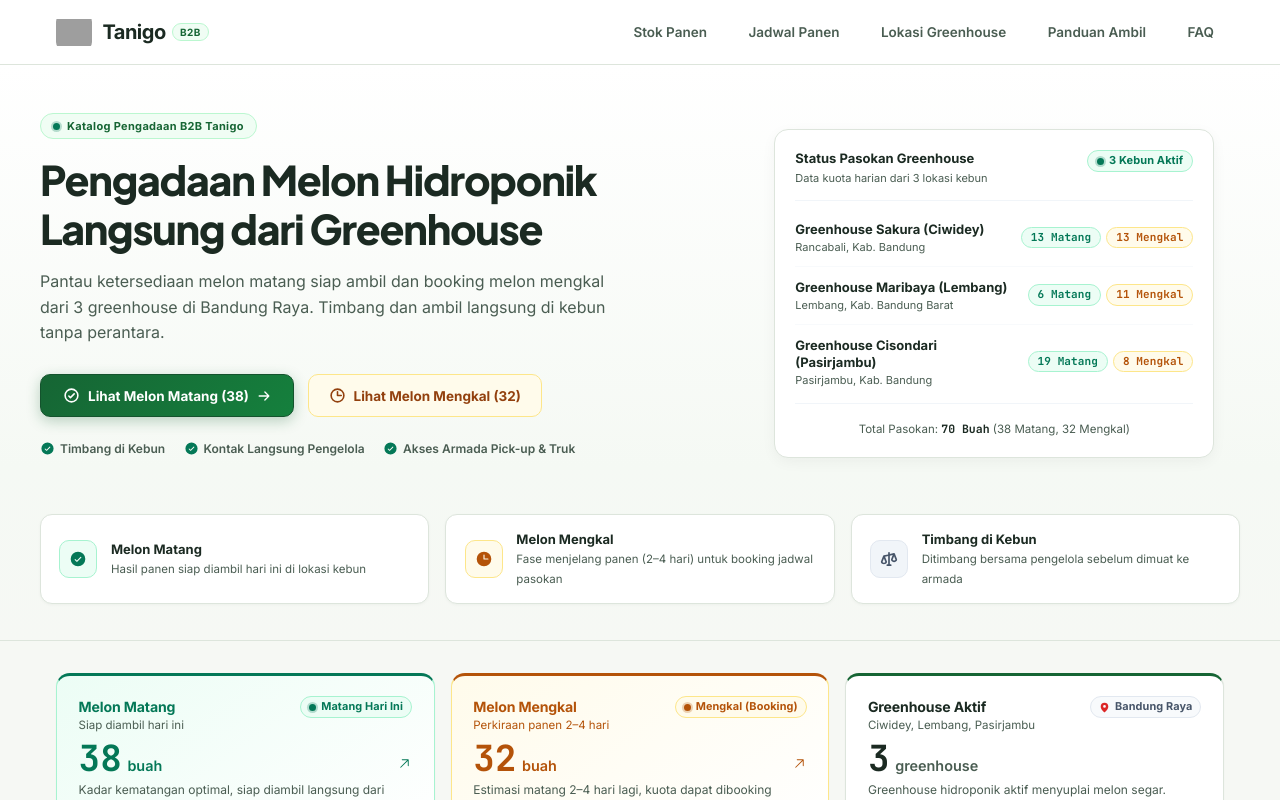
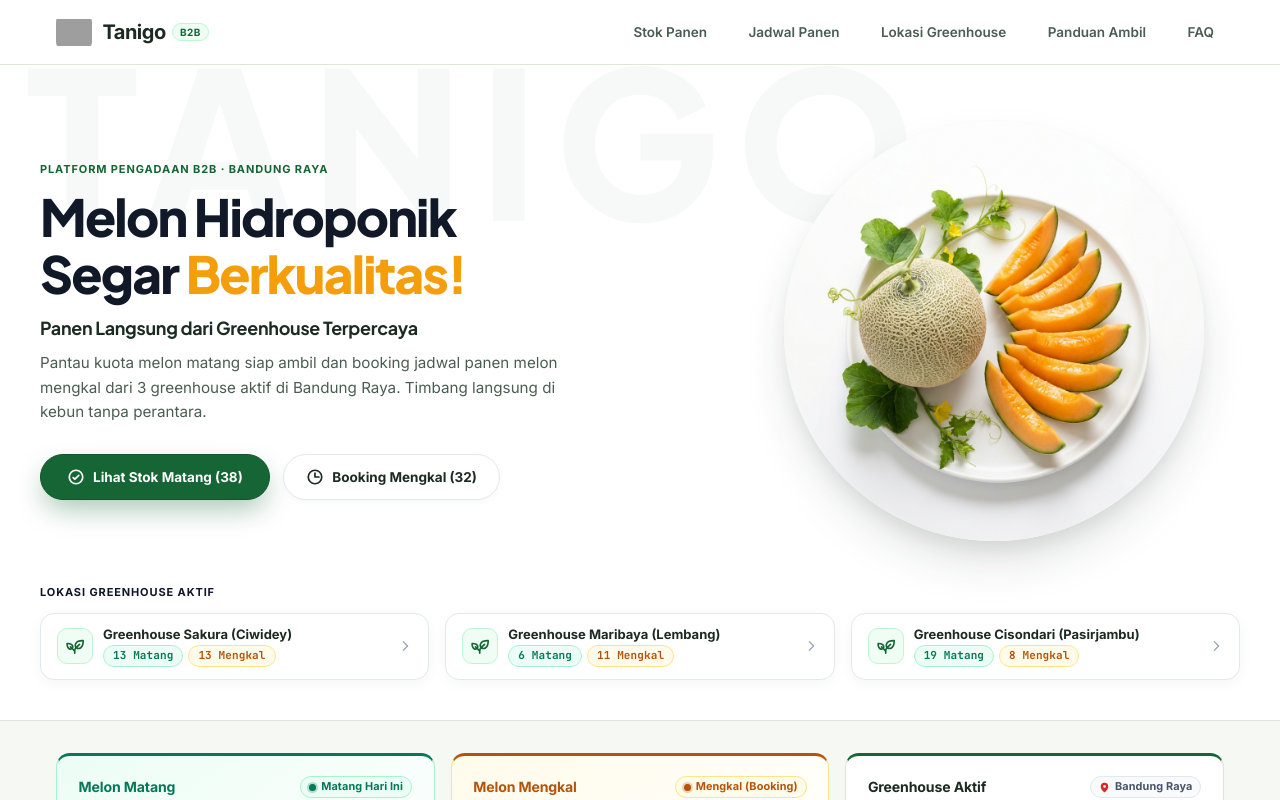
Before and after one commit to ichsanmldni/tani-go-b2b, a React (Vite) app: page / in a window 1280 px wide. Shown: the top 800 px of the page. Built offline with nearby package versions, Linux system fonts and the light colour scheme; no server answers; grey boxes are pictures that could not be loaded.

Commit message:
feat: terapkan estetika visual fresh fruit store dengan tipografi bold foto piring melon studio dan kartu ringkasan

```diff
--- a/src/components/HeroSection.jsx
+++ b/src/components/HeroSection.jsx
@@ -3,10 +3,11 @@ import {
   CheckCircle,
   Clock,
   MapPin,
-  ArrowRight,
+  CaretRight,
   Plant,
-  Scales
+  ShoppingBagOpen
 } from '@phosphor-icons/react';
+import heroMelonPlate from '../assets/hero-melon-plate.jpg';
 
 export default function HeroSection({
   readyCount = 0,
@@ -26,166 +27,132 @@ export default function HeroSection({
   const gh3Ready = safeReady.find(i => i.greenhouse_id === 'GH-3')?.jumlah_matang ?? 19;
   const gh3Mengkal = safeMengkal.find(i => i.greenhouse_id === 'GH-3')?.jumlah_mengkal ?? 8;
 
-  const totalAll = readyCount + mengkalCount;
+  const quickGreenhouses = [
+    {
+      id: 'GH-1',
+      name: 'Greenhouse Sakura (Ciwidey)',
+      loc: 'Ciwidey, Kab. Bandung',
+      ready: gh1Ready,
+      mengkal: gh1Mengkal
+    },
+    {
+      id: 'GH-2',
+      name: 'Greenhouse Maribaya (Lembang)',
+      loc: 'Lembang, Kab. Bandung Barat',
+      ready: gh2Ready,
+      mengkal: gh2Mengkal
+    },
+    {
+      id: 'GH-3',
+      name: 'Greenhouse Cisondari (Pasirjambu)',
+      loc: 'Pasirjambu, Kab. Bandung',
+      ready: gh3Ready,
+      mengkal: gh3Mengkal
+    }
+  ];
 
   return (
-    <section className="hero-section-wrap">
-      <div className="hero-main-container">
-        {/* 2-Column Responsive Layout */}
-        <div className="hero-grid-split">
+    <section className="hero-fruit-wrap">
+      {/* Background Typographic Watermark (Matching Reference 'FRUITS' Watermark) */}
+      <div className="hero-watermark-text" aria-hidden="true">
+        TANIGO
+      </div>
 
-          {/* Left Column: Factual Value & Actions */}
-          <div className="hero-left-content">
-            {/* Clean Pill Badge (No Emoji) */}
-            <div className="hero-pill-badge">
-              <span className="pulse-dot-green"></span>
-              <span className="hero-pill-text">Katalog Pengadaan B2B Tanigo</span>
-            </div>
+      <div className="hero-fruit-container">
 
-            {/* Main Headline */}
-            <h1 className="hero-headline">
-              Pengadaan Melon Hidroponik Langsung dari Greenhouse
+        {/* Main Split Grid: Left Text + Right Photographic Plate */}
+        <div className="hero-fruit-split">
+
+          {/* Left Column: Bold Fresh Typography */}
+          <div className="hero-fruit-left">
+            {/* Category / Sub-tag */}
+            <span className="hero-fruit-tag">
+              PLATFORM PENGADAAN B2B &middot; BANDUNG RAYA
+            </span>
+
+            {/* Big Headline (Matching 'Healthy Fresh Fruits!' in reference) */}
+            <h1 className="hero-fruit-headline">
+              Melon Hidroponik <br />
+              Segar <span className="hero-fruit-accent">Berkualitas!</span>
             </h1>
 
-            {/* Subtitle */}
-            <p className="hero-subtitle">
-              Pantau ketersediaan melon matang siap ambil dan booking melon mengkal dari 3 greenhouse di Bandung Raya. Timbang dan ambil langsung di kebun tanpa perantara.
+            {/* Sub-headline */}
+            <h2 className="hero-fruit-subhead">
+              Panen Langsung dari Greenhouse Terpercaya
+            </h2>
+
+            {/* Description */}
+            <p className="hero-fruit-desc">
+              Pantau kuota melon matang siap ambil dan booking jadwal panen melon mengkal dari 3 greenhouse aktif di Bandung Raya. Timbang langsung di kebun tanpa perantara.
             </p>
 
-            {/* Action Buttons */}
-            <div className="hero-cta-wrap">
+            {/* Pill CTA Buttons */}
+            <div className="hero-fruit-cta-row">
               <a
                 href="#siap-jual"
-                className="btn-primary-craft hero-btn-main"
+                className="hero-fruit-btn-primary"
               >
-                <CheckCircle size={17} weight="bold" />
-                <span>Lihat Melon Matang ({readyCount})</span>
-                <ArrowRight size={14} weight="bold" />
+                <CheckCircle size={18} weight="bold" />
+                <span>Lihat Stok Matang ({readyCount})</span>
               </a>
 
               <a
                 href="#mengkal"
-                className="hero-btn-secondary"
+                className="hero-fruit-btn-secondary"
               >
-                <Clock size={17} weight="bold" />
-                <span>Lihat Melon Mengkal ({mengkalCount})</span>
+                <Clock size={18} weight="bold" />
+                <span>Booking Mengkal ({mengkalCount})</span>
               </a>
-            </div>
-
-            {/* Clean Fact List (No Emojis, No Hallucinated Metrics) */}
-            <div className="hero-trust-bar">
-              <div className="hero-trust-item">
-                <CheckCircle size={15} weight="fill" className="hero-trust-icon" />
-                <span>Timbang di Kebun</span>
-              </div>
-              <div className="hero-trust-item">
-                <CheckCircle size={15} weight="fill" className="hero-trust-icon" />
-                <span>Kontak Langsung Pengelola</span>
-              </div>
-              <div className="hero-trust-item">
-                <CheckCircle size={15} weight="fill" className="hero-trust-icon" />
-                <span>Akses Armada Pick-up & Truk</span>
-              </div>
             </div>
           </div>
 
-          {/* Right Column: Real-Data Inventory Snapshot (No Fake Graphics) */}
-          <div className="hero-right-visual">
-            <div className="hero-summary-card">
-              <div className="hero-summary-header">
-                <div>
-                  <strong style={{ fontSize: '13px', color: 'var(--text-main)', display: 'block' }}>
-                    Status Pasokan Greenhouse
-                  </strong>
-                  <span style={{ fontSize: '11px', color: 'var(--text-muted)' }}>
-                    Data kuota harian dari 3 lokasi kebun
-                  </span>
-                </div>
-                <span className="badge badge-success">
-                  <span className="pulse-dot-green"></span>
-                  3 Kebun Aktif
-                </span>
-              </div>
-
-              <div className="hero-summary-list">
-                {/* Row 1 */}
-                <div className="hero-summary-row">
-                  <div>
-                    <strong className="hero-summary-gh-name">Greenhouse Sakura (Ciwidey)</strong>
-                    <span className="hero-summary-gh-sub">Rancabali, Kab. Bandung</span>
-                  </div>
-                  <div className="hero-summary-badges">
-                    <span className="badge badge-success font-mono">{gh1Ready} Matang</span>
-                    <span className="badge badge-warning font-mono">{gh1Mengkal} Mengkal</span>
-                  </div>
-                </div>
-
-                {/* Row 2 */}
-                <div className="hero-summary-row">
-                  <div>
-                    <strong className="hero-summary-gh-name">Greenhouse Maribaya (Lembang)</strong>
-                    <span className="hero-summary-gh-sub">Lembang, Kab. Bandung Barat</span>
-                  </div>
-                  <div className="hero-summary-badges">
-                    <span className="badge badge-success font-mono">{gh2Ready} Matang</span>
-                    <span className="badge badge-warning font-mono">{gh2Mengkal} Mengkal</span>
-                  </div>
-                </div>
-
-                {/* Row 3 */}
-                <div className="hero-summary-row">
-                  <div>
-                    <strong className="hero-summary-gh-name">Greenhouse Cisondari (Pasirjambu)</strong>
-                    <span className="hero-summary-gh-sub">Pasirjambu, Kab. Bandung</span>
-                  </div>
-                  <div className="hero-summary-badges">
-                    <span className="badge badge-success font-mono">{gh3Ready} Matang</span>
-                    <span className="badge badge-warning font-mono">{gh3Mengkal} Mengkal</span>
-                  </div>
-                </div>
-              </div>
-
-              {/* Summary Footer */}
-              <div className="hero-summary-footer">
-                <span style={{ fontSize: '11.5px', color: 'var(--text-muted)' }}>
-                  Total Pasokan: <strong className="font-mono" style={{ color: 'var(--text-main)' }}>{totalAll} Buah</strong> ({readyCount} Matang, {mengkalCount} Mengkal)
-                </span>
-              </div>
+          {/* Right Column: Studio-Shot Fresh Melon on White Plate */}
+          <div className="hero-fruit-right">
+            <div className="hero-fruit-plate-box">
+              <img
+                src={heroMelonPlate}
+                alt="Piring Buah Melon Hidroponik Segar Tanigo"
+                className="hero-fruit-plate-image"
+              />
             </div>
           </div>
 
         </div>
 
-        {/* 3 Factual Feature Cards */}
-        <div className="hero-feature-strip">
-          <div className="hero-feature-item">
-            <div className="hero-feature-icon-box ready">
-              <CheckCircle size={18} weight="fill" />
-            </div>
-            <div>
-              <strong className="hero-feature-title">Melon Matang</strong>
-              <small className="hero-feature-desc">Hasil panen siap diambil hari ini di lokasi kebun</small>
-            </div>
-          </div>
+        {/* Bottom Quick Row (Matching 'OUR MENU' cards in the reference) */}
+        <div className="hero-bottom-menu-wrap">
+          <span className="hero-bottom-menu-label">
+            LOKASI GREENHOUSE AKTIF
+          </span>
 
-          <div className="hero-feature-item">
-            <div className="hero-feature-icon-box upcoming">
-              <Clock size={18} weight="fill" />
-            </div>
-            <div>
-              <strong className="hero-feature-title">Melon Mengkal</strong>
-              <small className="hero-feature-desc">Fase menjelang panen (2–4 hari) untuk booking jadwal pasokan</small>
-            </div>
-          </div>
+          <div className="hero-bottom-menu-grid">
+            {quickGreenhouses.map((gh) => (
+              <a
+                key={gh.id}
+                href="#siap-jual"
+                className="hero-bottom-menu-card"
+                title={`Lihat kuota di ${gh.name}`}
+              >
+                <div style={{ display: 'flex', alignItems: 'center', gap: '10px' }}>
+                  <div className="hero-bottom-card-icon">
+                    <Plant size={18} weight="bold" />
+                  </div>
+                  <div>
+                    <strong className="hero-bottom-card-title">
+                      {gh.name}
+                    </strong>
+                    <div className="hero-bottom-card-meta">
+                      <span className="badge badge-success font-mono">{gh.ready} Matang</span>
+                      <span className="badge badge-warning font-mono">{gh.mengkal} Mengkal</span>
+                    </div>
+                  </div>
+                </div>
 
-          <div className="hero-feature-item">
-            <div className="hero-feature-icon-box neutral">
-              <Scales size={18} weight="bold" />
-            </div>
-            <div>
-              <strong className="hero-feature-title">Timbang di Kebun</strong>
-              <small className="hero-feature-desc">Ditimbang bersama pengelola sebelum dimuat ke armada</small>
-            </div>
+                <div className="hero-bottom-card-arrow">
+                  <CaretRight size={14} weight="bold" />
+                </div>
+              </a>
+            ))}
           </div>
         </div>
 
--- a/src/index.css
+++ b/src/index.css
@@ -629,334 +629,262 @@ h1, h2, h3, h4, h5, h6 {
 }
 
 /* ==========================================================================
-   Hero Visual Split & Atmosphere Elements
+   Fresh Fruit Store Style Hero (Matching Reference Design)
    ========================================================================== */
-.hero-section-wrap {
+.hero-fruit-wrap {
   position: relative;
-  background: linear-gradient(180deg, #FFFFFF 0%, #F5F9F4 70%, var(--bg-app) 100%);
+  background: #ffffff;
   border-bottom: 1px solid var(--border-subtle);
-  padding: 3rem 1rem 2.25rem;
+  padding: 3.5rem 1rem 2.5rem;
   margin-bottom: 2rem;
   overflow: hidden;
 }
 
-.hero-ambient-glow {
+/* Background Typographic Watermark (Matching 'FRUITS' in Reference) */
+.hero-watermark-text {
   position: absolute;
-  top: -100px;
-  right: -50px;
-  width: 580px;
-  height: 580px;
-  background: radial-gradient(circle, rgba(34, 197, 94, 0.16) 0%, rgba(245, 158, 11, 0.08) 45%, transparent 70%);
-  border-radius: 50%;
-  filter: blur(50px);
+  top: -15px;
+  left: 2%;
+  font-size: clamp(6rem, 16vw, 13rem);
+  font-weight: 900;
+  font-family: var(--font-heading);
+  color: rgba(22, 101, 52, 0.038);
+  letter-spacing: 0.08em;
+  line-height: 0.85;
+  user-select: none;
   pointer-events: none;
   z-index: 0;
 }
 
-.hero-grid-pattern {
-  position: absolute;
-  inset: 0;
-  background-image: radial-gradient(rgba(22, 101, 52, 0.08) 1.2px, transparent 1.2px);
-  background-size: 24px 24px;
-  mask-image: linear-gradient(180deg, #000 65%, transparent 100%);
-  -webkit-mask-image: linear-gradient(180deg, #000 65%, transparent 100%);
-  pointer-events: none;
-  z-index: 0;
-}
-
-.hero-main-container {
+.hero-fruit-container {
   max-width: 1200px;
   margin: 0 auto;
   position: relative;
   z-index: 1;
 }
 
-.hero-grid-split {
+.hero-fruit-split {
   display: grid;
   grid-template-columns: 1.15fr 0.85fr;
-  gap: 2.75rem;
+  gap: 2.5rem;
   align-items: center;
-  margin-bottom: 2.5rem;
+  margin-bottom: 2.75rem;
 }
 
-.hero-left-content {
+.hero-fruit-left {
   display: flex;
   flex-direction: column;
   align-items: flex-start;
   text-align: left;
 }
 
-.hero-pill-badge {
-  display: inline-flex;
-  align-items: center;
-  gap: 7px;
-  padding: 5px 12px;
-  background-color: var(--primary-subtle);
-  border: 1px solid var(--primary-border);
-  border-radius: 9999px;
-  margin-bottom: 1rem;
+.hero-fruit-tag {
+  display: inline-block;
+  font-size: 11px;
+  font-weight: 800;
+  letter-spacing: 0.08em;
+  color: var(--primary);
+  text-transform: uppercase;
+  margin-bottom: 0.75rem;
 }
 
-.hero-pill-text {
-  font-size: 11px;
-  font-weight: 700;
-  color: var(--primary);
-  letter-spacing: 0.03em;
+.hero-fruit-headline {
+  font-size: clamp(2.1rem, 4vw, 3.4rem);
+  font-weight: 900;
+  color: #111827;
+  letter-spacing: -0.035em;
+  line-height: 1.12;
+  margin: 0 0 0.85rem;
 }
 
-.hero-headline {
-  font-size: clamp(1.85rem, 3.2vw, 2.65rem);
-  font-weight: 800;
-  color: var(--text-main);
-  letter-spacing: -0.03em;
-  line-height: 1.2;
-  margin: 0 0 1rem;
+.hero-fruit-accent {
+  color: #f59e0b;
 }
 
-.hero-subtitle {
-  font-size: clamp(0.9rem, 1.25vw, 1.05rem);
+.hero-fruit-subhead {
+  font-size: clamp(1rem, 1.4vw, 1.2rem);
+  font-weight: 700;
+  color: var(--text-main);
+  letter-spacing: -0.015em;
+  margin: 0 0 0.75rem;
+}
+
+.hero-fruit-desc {
+  font-size: clamp(0.85rem, 1.2vw, 0.95rem);
   color: var(--text-muted);
   line-height: 1.6;
-  margin: 0 0 1.75rem;
-  max-width: 580px;
+  margin: 0 0 1.85rem;
+  max-width: 540px;
 }
 
-.hero-cta-wrap {
+.hero-fruit-cta-row {
   display: flex;
   align-items: center;
   gap: 0.85rem;
   flex-wrap: wrap;
-  width: 100%;
-  margin-bottom: 1.5rem;
 }
 
-.hero-btn-main {
+/* Rounded Pill Primary Button (Matching red pill in reference) */
+.hero-fruit-btn-primary {
   display: inline-flex;
   align-items: center;
   gap: 8px;
-  padding: 12px 22px;
+  padding: 13px 26px;
+  border-radius: 9999px;
+  background: #166534;
+  color: #ffffff;
   font-size: 13.5px;
   font-weight: 700;
-  border-radius: 10px;
-  background: linear-gradient(135deg, #166534 0%, #15803d 100%);
-  color: #ffffff;
+  text-decoration: none;
+  box-shadow: 0 12px 28px -4px rgba(22, 101, 52, 0.38);
   border: 1px solid #14532d;
-  box-shadow: 0 4px 14px rgba(22, 101, 52, 0.28);
-  text-decoration: none;
-  transition: all 0.2s cubic-bezier(0.16, 1, 0.3, 1);
   cursor: pointer;
+  transition: all 0.22s cubic-bezier(0.16, 1, 0.3, 1);
 }
 
-.hero-btn-main:hover {
-  background: linear-gradient(135deg, #14532d 0%, #0f3d21 100%);
+.hero-fruit-btn-primary:hover {
+  background: #14532d;
   transform: translateY(-2px);
-  box-shadow: 0 6px 18px rgba(22, 101, 52, 0.35);
+  box-shadow: 0 16px 32px -4px rgba(22, 101, 52, 0.48);
   color: #ffffff;
 }
 
-.hero-btn-secondary {
+.hero-fruit-btn-secondary {
   display: inline-flex;
   align-items: center;
   gap: 8px;
-  padding: 12px 20px;
+  padding: 13px 22px;
+  border-radius: 9999px;
+  background: #ffffff;
+  color: var(--text-main);
+  border: 1.5px solid #e2e8f0;
   font-size: 13.5px;
   font-weight: 700;
-  border-radius: 10px;
-  background: #FFFBEB;
-  color: #92400e;
-  border: 1px solid #FDE68A;
   text-decoration: none;
-  transition: all 0.2s cubic-bezier(0.16, 1, 0.3, 1);
   cursor: pointer;
+  box-shadow: 0 2px 6px rgba(0, 0, 0, 0.03);
+  transition: all 0.22s cubic-bezier(0.16, 1, 0.3, 1);
 }
 
-.hero-btn-secondary:hover {
-  background: #FEF3C7;
-  border-color: #FCD34D;
+.hero-fruit-btn-secondary:hover {
+  background: #f8fafc;
+  border-color: #cbd5e1;
   transform: translateY(-2px);
-  box-shadow: 0 4px 12px rgba(180, 83, 9, 0.15);
+  box-shadow: 0 6px 14px rgba(0, 0, 0, 0.06);
 }
 
-.hero-trust-bar {
+/* Right Side: Studio Photographic Plate Showcase */
+.hero-fruit-right {
+  position: relative;
+  width: 100%;
   display: flex;
   align-items: center;
-  gap: 1.15rem;
-  flex-wrap: wrap;
-  margin-bottom: 1.15rem;
-  font-size: 12px;
-  color: var(--text-muted);
-  font-weight: 600;
+  justify-content: center;
 }
 
-.hero-trust-item {
-  display: inline-flex;
+.hero-fruit-plate-box {
+  position: relative;
+  width: 100%;
+  max-width: 440px;
+  display: flex;
   align-items: center;
-  gap: 5px;
+  justify-content: center;
 }
 
-.hero-trust-icon {
-  color: var(--status-ready);
+.hero-fruit-plate-image {
+  width: 100%;
+  height: auto;
+  max-width: 420px;
+  border-radius: 50%;
+  object-fit: cover;
+  box-shadow: 0 24px 50px -10px rgba(27, 42, 34, 0.18), 0 10px 20px -5px rgba(27, 42, 34, 0.08);
+  transition: transform 0.4s cubic-bezier(0.16, 1, 0.3, 1);
 }
 
-.hero-partner-strip {
-  font-size: 11.5px;
-  color: var(--text-dim);
-  display: flex;
-  align-items: center;
-  gap: 6px;
-  flex-wrap: wrap;
-  padding-top: 0.85rem;
-  border-top: 1px dashed var(--border-subtle);
+.hero-fruit-plate-box:hover .hero-fruit-plate-image {
+  transform: scale(1.03) rotate(1deg);
+}
+
+/* Bottom Quick Row (Matching 'OUR MENU' in Reference) */
+.hero-bottom-menu-wrap {
   width: 100%;
 }
 
-.hero-partner-label {
-  font-weight: 700;
-  color: var(--text-muted);
+.hero-bottom-menu-label {
+  font-size: 11px;
+  font-weight: 800;
+  letter-spacing: 0.08em;
+  color: #0f172a;
+  text-transform: uppercase;
+  margin-bottom: 0.85rem;
+  display: block;
 }
 
-.hero-partner-chips {
-  color: var(--text-muted);
-}
-
-/* Right Visual: Real Inventory Summary Card */
-.hero-right-visual {
-  position: relative;
-  width: 100%;
-  display: flex;
-  justify-content: center;
-}
-
-.hero-summary-card {
-  width: 100%;
-  max-width: 440px;
-  background: #ffffff;
-  border: 1px solid var(--border-subtle);
-  border-radius: 14px;
-  box-shadow: 0 4px 16px -2px rgba(27, 42, 34, 0.06);
-  padding: 1.25rem;
-  display: flex;
-  flex-direction: column;
-}
-
-.hero-summary-header {
-  display: flex;
-  justify-content: space-between;
-  align-items: flex-start;
-  padding-bottom: 0.85rem;
-  border-bottom: 1px solid #f1f5f9;
-  margin-bottom: 0.5rem;
-}
-
-.hero-summary-list {
-  display: flex;
-  flex-direction: column;
-}
-
-.hero-summary-row {
-  display: flex;
-  justify-content: space-between;
-  align-items: center;
-  padding: 0.75rem 0;
-  border-bottom: 1px solid #f8fafc;
-  gap: 0.5rem;
-}
-
-.hero-summary-row:last-child {
-  border-bottom: none;
-}
-
-.hero-summary-gh-name {
-  font-size: 13px;
-  color: var(--text-main);
-  display: block;
-  line-height: 1.3;
-}
-
-.hero-summary-gh-sub {
-  font-size: 11px;
-  color: var(--text-muted);
-  display: block;
-  margin-top: 2px;
-}
-
-.hero-summary-badges {
-  display: flex;
-  align-items: center;
-  gap: 5px;
-  flex-shrink: 0;
-}
-
-.hero-summary-footer {
-  padding-top: 0.85rem;
-  border-top: 1px solid #f1f5f9;
-  margin-top: 0.25rem;
-  text-align: center;
-}
-
-/* Feature 3 Cards Strip */
-.hero-feature-strip {
+.hero-bottom-menu-grid {
   display: grid;
   grid-template-columns: repeat(auto-fit, minmax(260px, 1fr));
   gap: 1rem;
-  width: 100%;
 }
 
-.hero-feature-item {
-  padding: 1rem 1.15rem;
+.hero-bottom-menu-card {
   background: #ffffff;
-  border: 1px solid var(--border-subtle);
-  border-radius: 12px;
+  border: 1px solid #e2e8f0;
+  border-radius: 14px;
+  padding: 12px 16px;
   display: flex;
   align-items: center;
-  gap: 0.85rem;
-  box-shadow: 0 1px 3px rgba(27, 42, 34, 0.04);
-  transition: transform 0.2s ease, box-shadow 0.2s ease, border-color 0.2s ease;
+  justify-content: space-between;
+  text-decoration: none;
+  box-shadow: 0 4px 16px -2px rgba(27, 42, 34, 0.05);
+  transition: all 0.2s cubic-bezier(0.16, 1, 0.3, 1);
+  color: inherit;
 }
 
-.hero-feature-item:hover {
+.hero-bottom-menu-card:hover {
   transform: translateY(-2px);
-  box-shadow: 0 6px 14px rgba(27, 42, 34, 0.08);
   border-color: #cbd5e1;
+  box-shadow: 0 8px 24px -3px rgba(27, 42, 34, 0.1);
 }
 
-.hero-feature-icon-box {
-  width: 38px;
-  height: 38px;
+.hero-bottom-card-icon {
+  width: 36px;
+  height: 36px;
   border-radius: 10px;
+  background-color: var(--primary-subtle);
+  color: var(--primary);
+  border: 1px solid var(--primary-border);
   display: flex;
   align-items: center;
   justify-content: center;
   flex-shrink: 0;
 }
 
-.hero-feature-icon-box.ready {
-  background-color: var(--status-ready-bg);
-  color: var(--status-ready);
-  border: 1px solid var(--status-ready-border);
+.hero-bottom-card-title {
+  font-size: 13px;
+  font-weight: 700;
+  color: var(--text-main);
+  display: block;
+  line-height: 1.3;
+  margin-bottom: 3px;
 }
 
-.hero-feature-icon-box.upcoming {
-  background-color: var(--status-upcoming-bg);
-  color: var(--status-upcoming);
-  border: 1px solid var(--status-upcoming-border);
+.hero-bottom-card-meta {
+  display: flex;
+  align-items: center;
+  gap: 5px;
 }
 
-.hero-feature-icon-box.neutral {
-  background-color: #f1f5f9;
-  color: #475569;
-  border: 1px solid #e2e8f0;
+.hero-bottom-card-arrow {
+  color: #94a3b8;
+  display: flex;
+  align-items: center;
+  flex-shrink: 0;
+  transition: transform 0.15s ease;
 }
 
-.hero-feature-title {
-  font-size: 13px;
-  color: var(--text-main);
-  display: block;
-}
-
-.hero-feature-desc {
-  font-size: 11.5px;
-  color: var(--text-muted);
+.hero-bottom-menu-card:hover .hero-bottom-card-arrow {
+  transform: translateX(3px);
+  color: var(--primary);
 }
 
 /* ==========================================================================
@@ -1038,30 +966,27 @@ h1, h2, h3, h4, h5, h6 {
 
 /* Medium Screens & Tablets (<= 960px) */
 @media (max-width: 960px) {
-  .hero-section-wrap {
-    padding: 2.25rem 1rem 1.75rem;
+  .hero-fruit-wrap {
+    padding: 2.5rem 1rem 2rem;
   }
-  .hero-grid-split {
+  .hero-fruit-split {
     grid-template-columns: 1fr;
     gap: 2.25rem;
   }
-  .hero-left-content {
+  .hero-fruit-left {
     align-items: center;
     text-align: center;
   }
-  .hero-subtitle {
+  .hero-fruit-desc {
     margin-left: auto;
     margin-right: auto;
   }
-  .hero-cta-wrap {
+  .hero-fruit-cta-row {
     justify-content: center;
   }
-  .hero-trust-bar {
-    justify-content: center;
-  }
-  .hero-partner-strip {
-    justify-content: center;
-    text-align: center;
+  .hero-watermark-text {
+    font-size: clamp(4rem, 14vw, 8rem);
+    top: 5px;
   }
 }
 
```
Also changed, not shown: public/hero-melon-plate.jpg (added), src/assets/hero-melon-plate.jpg (added).
